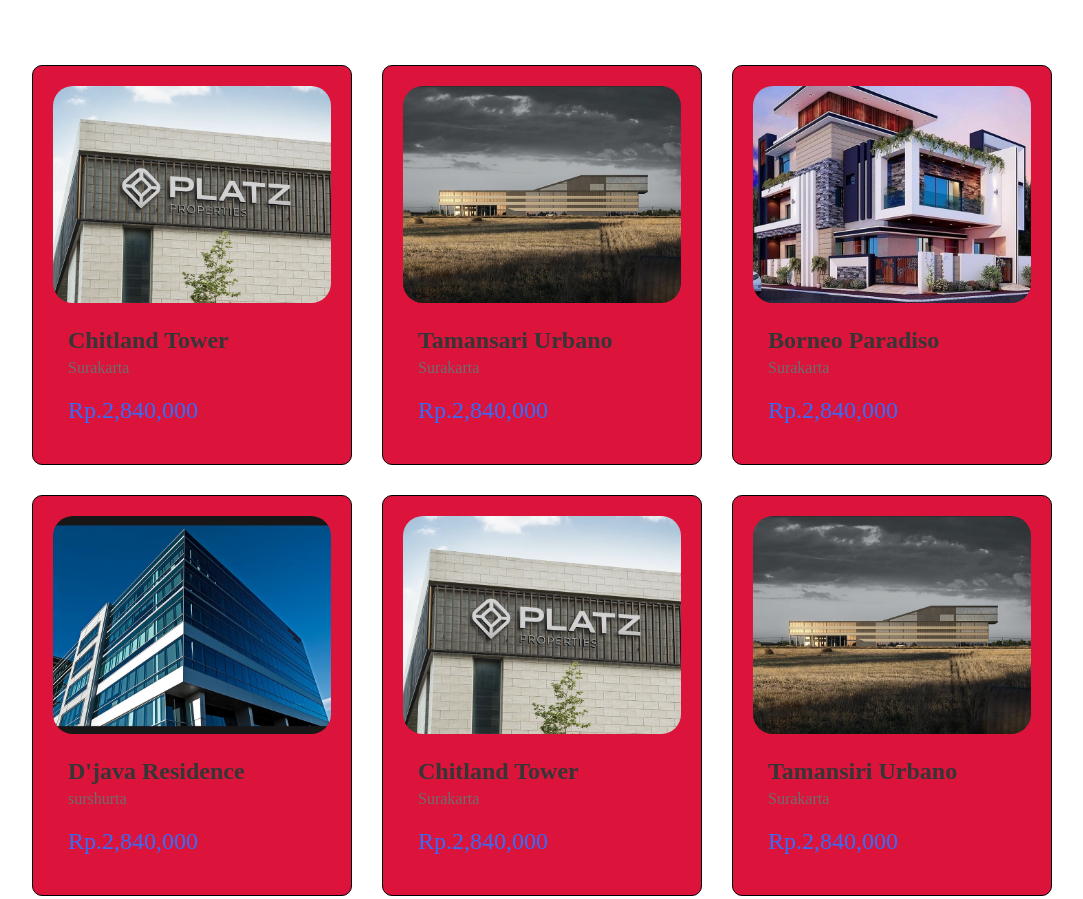
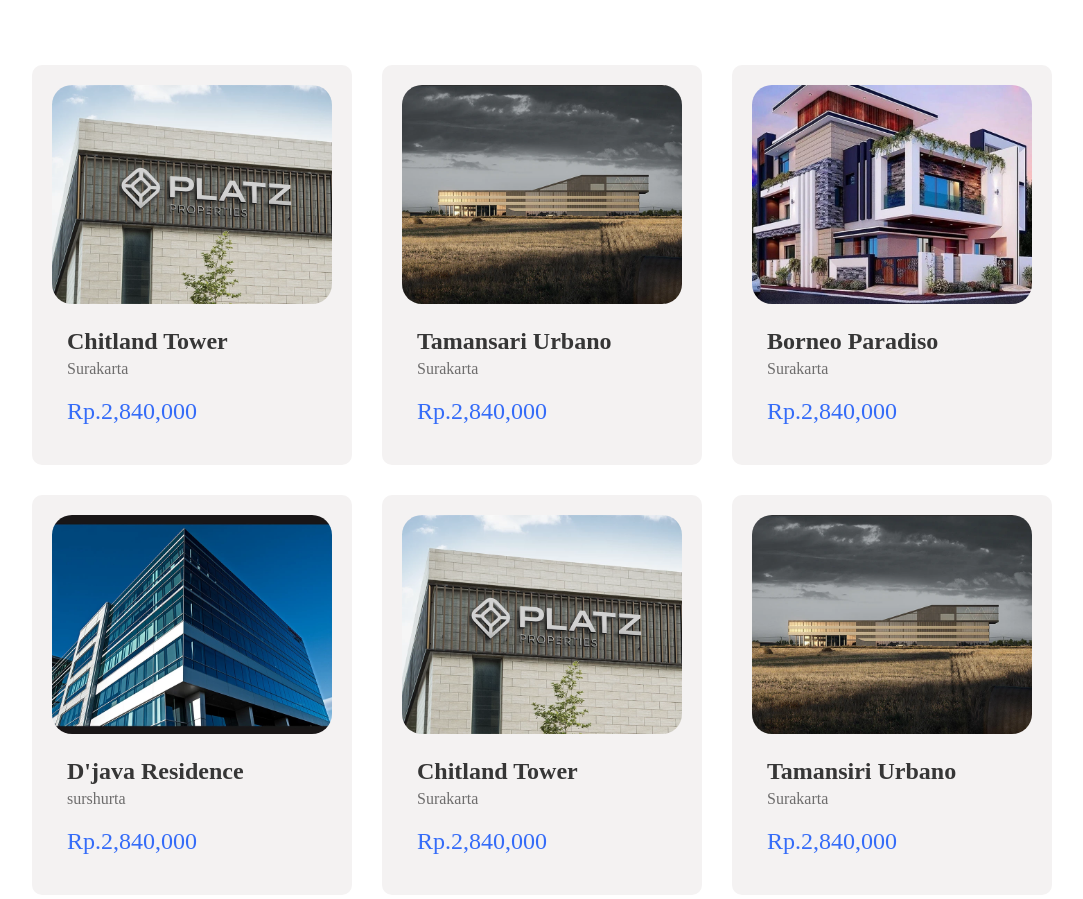
Before and after one commit to kod-python/bigproject2, a plain HTML site: page index.html in a window 1280 px wide. Shown: the part 936-1835 px from the top of the page, without its empty margins (98-1181 px from the left). Drawn offline with nearby package versions, Linux system fonts and the light colour scheme.

Commit message:
reload building

```diff
--- a/css/style.css
+++ b/css/style.css
@@ -203,8 +203,8 @@ aside{
 }
 #property .sur-sur .sur {
     width: 320px;
-    border: 1px solid;
-    background-color: crimson;
+    /* border: 1px solid; */
+    background-color: #f4f2f2;
     padding: 20px;
     border-radius: 10px;
 }
```
